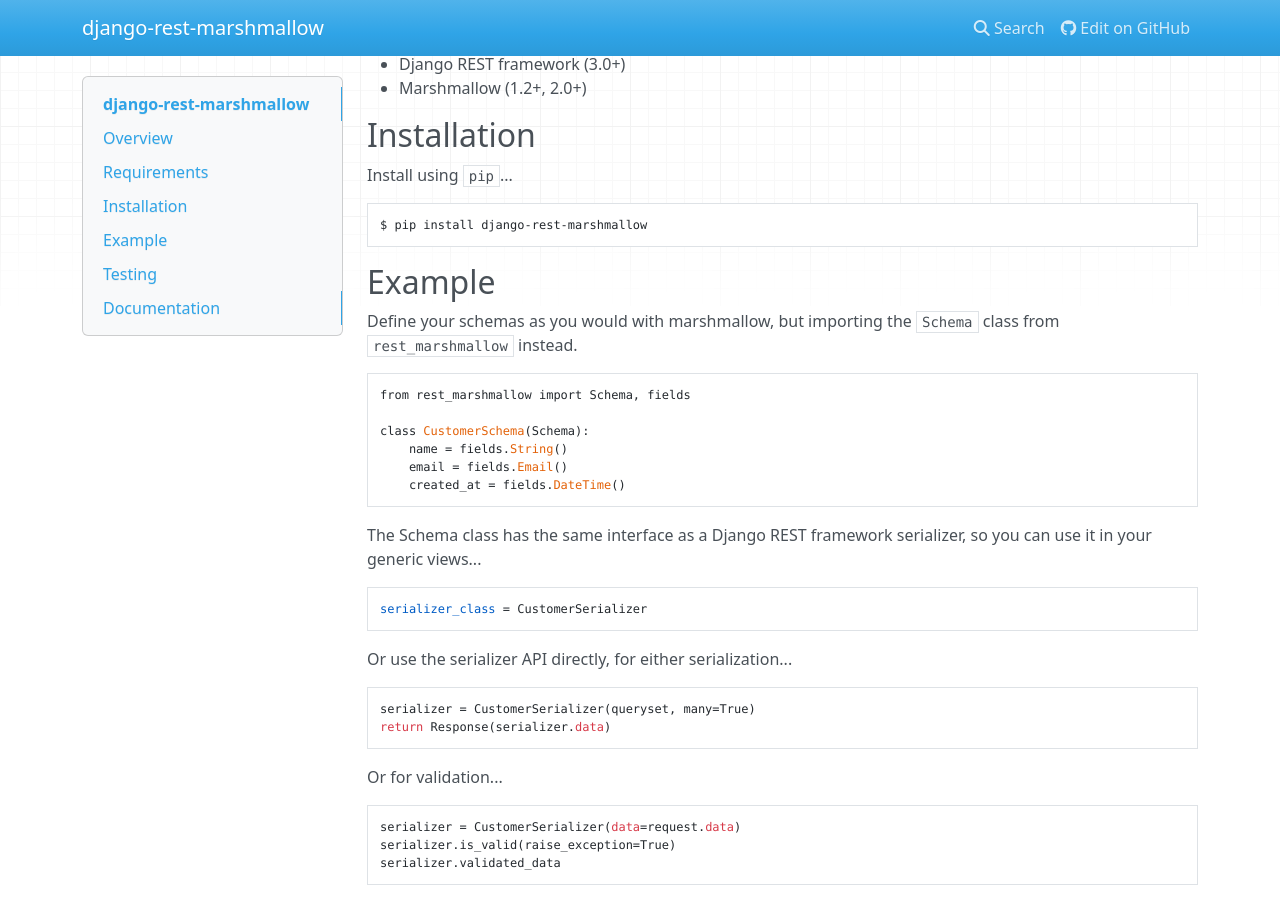
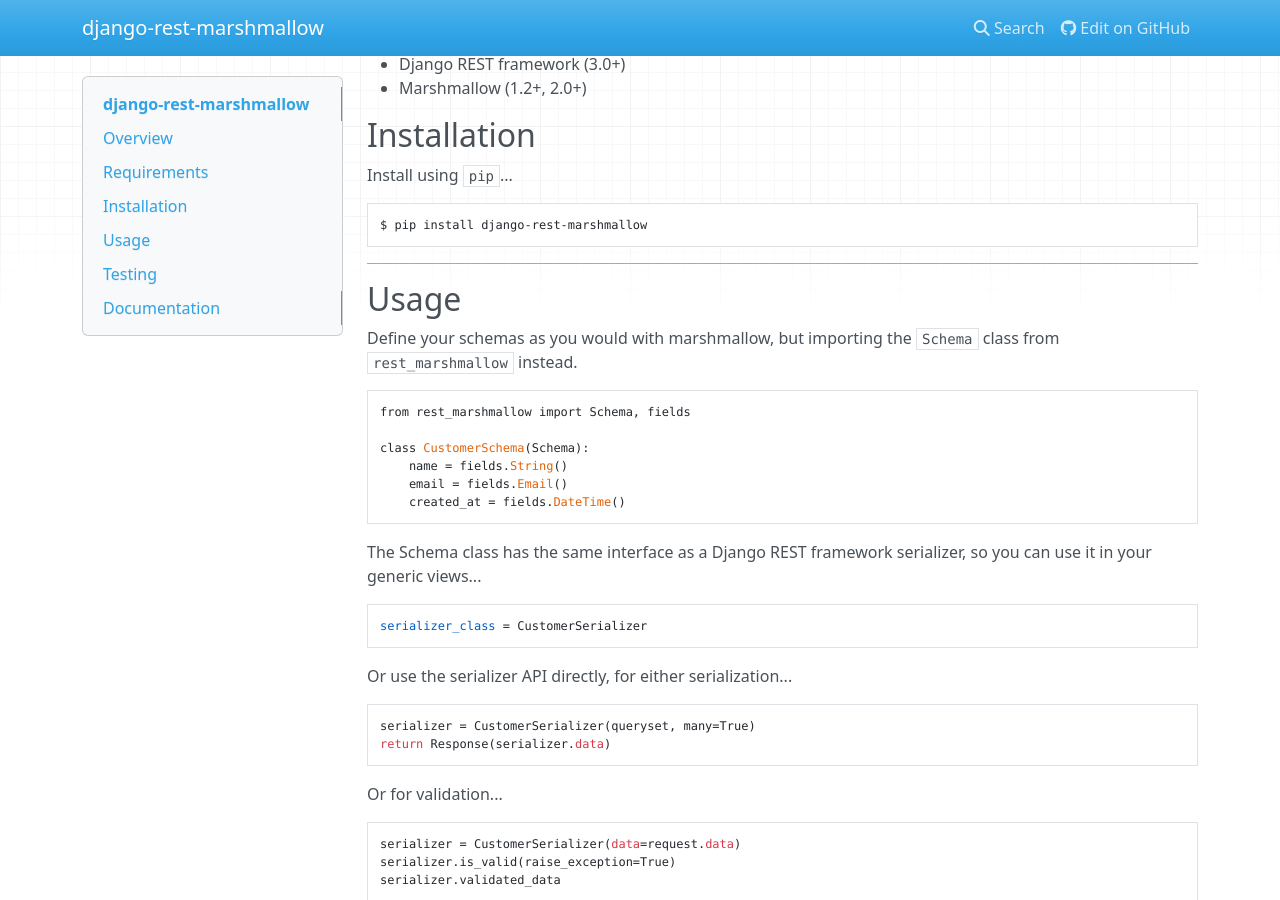
Before and after one commit to marshmallow-code/django-rest-marshmallow, an MkDocs documentation site: the page built from docs/index.md, in a window 1280 px wide and 900 px high, scrolled down 409 px. Built offline with MkDocs 1.6.1, drawn with Linux system fonts in a browser that asks for light colours; nearby versions of some CDN libraries.

Commit message:
Docs tweaks

````diff
--- a/docs/index.md
+++ b/docs/index.md
@@ -33,7 +33,9 @@
 $ pip install django-rest-marshmallow
 ```
 
-## Example
+---
+
+## Usage
 
 Define your schemas as you would with marshmallow, but importing the `Schema` class from `rest_marshmallow` instead.
 
@@ -59,7 +61,7 @@
     serializer.is_valid(raise_exception=True)
     serializer.validated_data
 
-### Instance create and update
+#### Instance create and update
 
 If you want to support `serializer.save()` you'll need to define the `.create()` and/or `.update()` methods explicitly.
 
@@ -84,13 +86,9 @@
     serializer.save()
     return Response(serializer.data, status=status.HTTP_201_CREATED)
 
----
-
 You should use these methods instead of overriding the `make_object()` marshmallow method.
 
----
-
-### Nested representations
+#### Nested representations
 
 For nested representations, use marshmallow's standard `Nested` field as usual.
 
@@ -104,12 +102,14 @@
         release_date = fields.Date()
         artist = fields.Nested(ArtistSchema)
 
-### Excluding fields
+#### Excluding fields
 
 The marshmallow `only` and `exclude` arguments are also valid as serializer arguments:
 
     serializer = CustomerSerializer(queryset, many=True, only=('name', 'email'))
     return Response(serializer.data)
+
+---
 
 ## Testing
 
````
